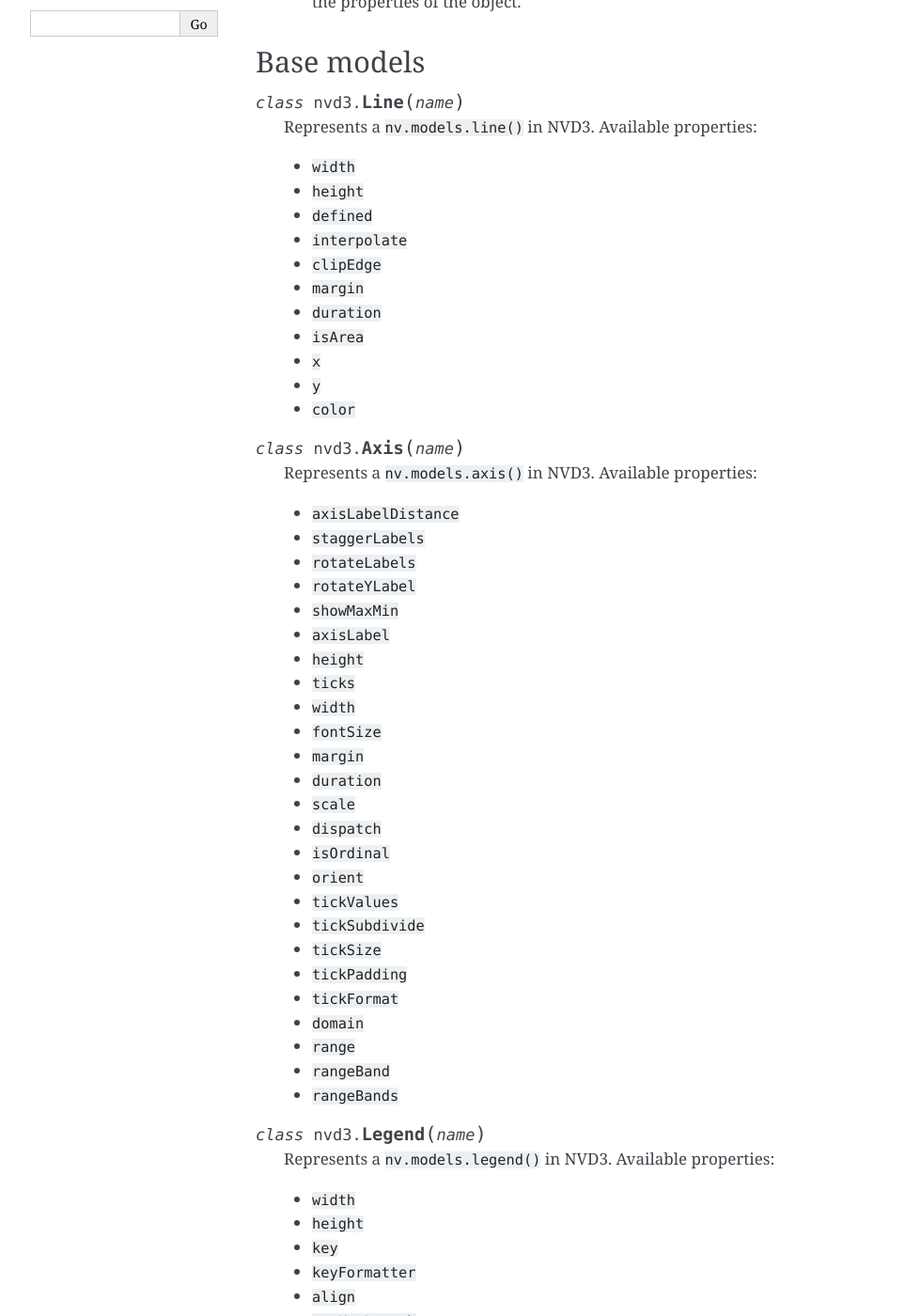
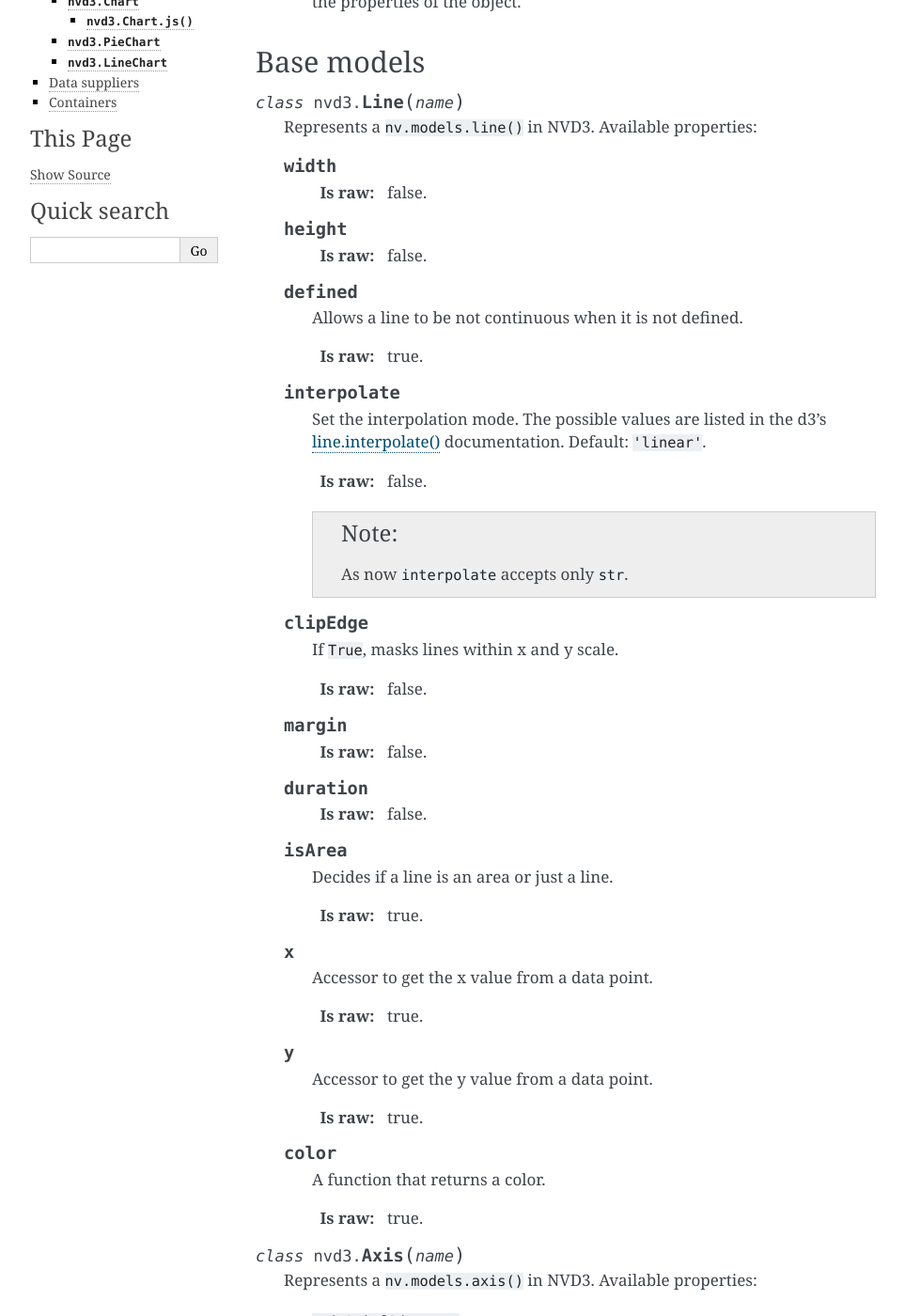
Before and after one commit to marcogiusti/nvd3_py, a Sphinx documentation site: the page built from docs/reference.rst, in a window 1280 px wide and 1400 px high, scrolled down 670 px. Shown: the whole window at 94% size, without its empty margins (148-1111 px from the left). Built offline with Sphinx 7.4.7, drawn with Linux system fonts in a browser that asks for light colours; some of the changed text lies outside the part shown.

Commit message:
Add more nvd3.Line documentation.

```diff
--- a/docs/reference.rst
+++ b/docs/reference.rst
@@ -42,17 +42,68 @@
 
    Represents a ``nv.models.line()`` in NVD3. Available properties:
 
-   - ``width``
-   - ``height``
-   - ``defined``
-   - ``interpolate``
-   - ``clipEdge``
-   - ``margin``
-   - ``duration``
-   - ``isArea``
-   - ``x``
-   - ``y``
-   - ``color``
+   .. attribute:: width
+
+      :Is raw: false.
+
+   .. attribute:: height
+
+      :Is raw: false.
+
+   .. attribute:: defined
+
+      Allows a line to be not continuous when it is not defined.
+
+      :Is raw: true.
+
+   .. attribute:: interpolate
+
+      Set the interpolation mode. The possible values are listed in the
+      d3's `line.interpolate()`_ documentation. Default: ``'linear'``.
+
+      :Is raw: false.
+
+      .. note:: As now ``interpolate`` accepts only ``str``.
+
+   .. attribute:: clipEdge
+
+      If ``True``, masks lines within x and y scale.
+
+      :Is raw: false.
+
+   .. attribute:: margin
+
+      :Is raw: false.
+
+   .. attribute:: duration
+
+      :Is raw: false.
+
+   .. attribute:: isArea
+
+      Decides if a line is an area or just a line.
+
+      :Is raw: true.
+
+   .. attribute:: x
+
+      Accessor to get the x value from a data point.
+
+      :Is raw: true.
+
+   .. attribute:: y
+
+      Accessor to get the y value from a data point.
+
+      :Is raw: true.
+
+   .. attribute:: color
+
+      A function that returns a color.
+
+      :Is raw: true.
+
+.. _line.interpolate(): https://github.com/d3/d3-3.x-api-reference/blob/master/SVG-Shapes#line_interpolate
 
 .. class:: nvd3.Axis(name)
 
```
Also changed, not shown: nvd3.py (+3 -4 lines).
